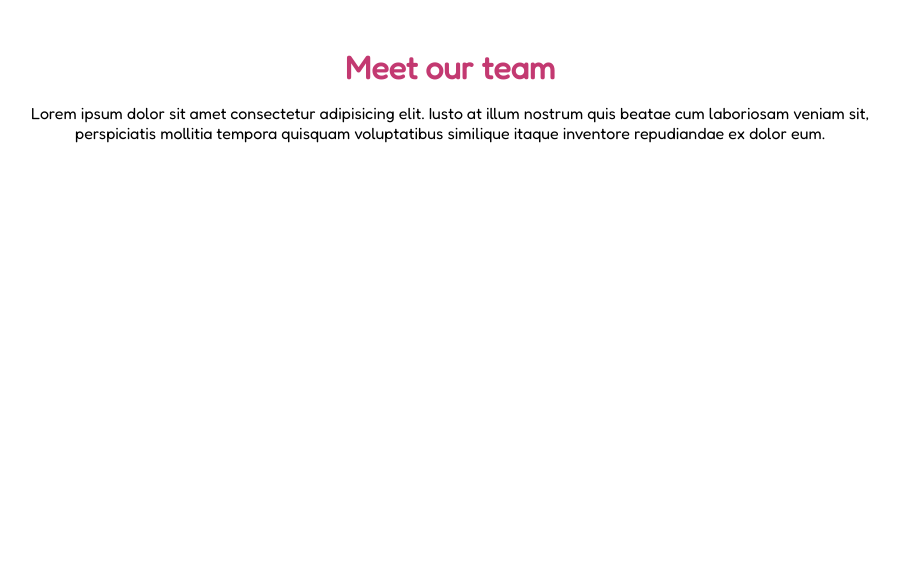
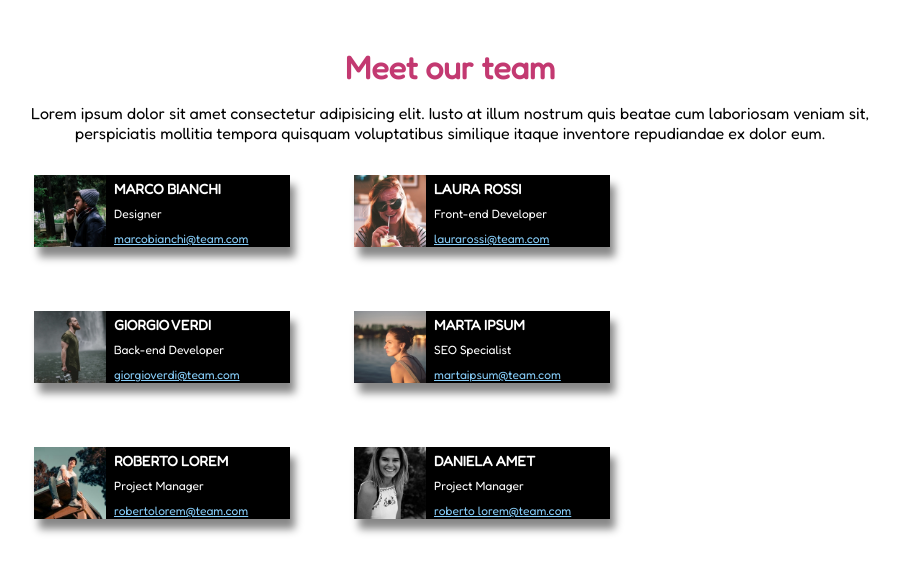
Before and after one commit to AlessioNapoletano/html-css-float-cards, a plain HTML site: page index.html in a window 1280 px wide. Shown: the whole page, without its empty margins (190-1089 px from the left). Drawn offline with Linux system fonts and the light colour scheme.

Commit message:
Add Box Team

```diff
--- a/css/style.css
+++ b/css/style.css
@@ -4,6 +4,13 @@
     box-sizing: border-box;
     font-family: 'Fredoka', sans-serif;
 }
+/*.clearfix::after {
+    content: "";
+    clear: both;
+    display: table;
+}*/
+
+                                                        /*HEADER*/
 header{
     text-align: center;
 }
@@ -15,5 +22,38 @@ header h1{
 div.box-page{
     width: 70%;
     margin: 3rem auto;
-    height: 100px;
 }
+
+                                                    /*SECTION BOX-TEAM*/
+
+main section.box-team{
+    margin: 2rem 2rem;
+    background-color: black;
+    width: 16rem;
+    height: 4.5rem;
+    float: left;
+    box-shadow: 5px 10px 8px #888888;
+}
+
+main section{
+    color: white;
+    font-size: 12px;
+}
+
+img{
+    width: 72px;
+    float: left;
+}
+
+div.description{
+    display: inline-block;
+}
+
+div.description p, div.description h3{
+    padding: .3rem .5rem;
+}
+
+p.p-email{
+    color: lightskyblue;
+    text-decoration: underline;
+}
--- a/index.html
+++ b/index.html
@@ -21,7 +21,110 @@
             <h1>Meet our team</h1>
             <p>Lorem ipsum dolor sit amet consectetur adipisicing elit. Iusto at illum nostrum quis beatae cum laboriosam veniam sit, perspiciatis mollitia tempora quisquam voluptatibus similique itaque inventore repudiandae ex dolor eum.</p>
         </header>
+
+        <main>
+            <section class="box-team">
+                <div class="images clearfix">
+                    <img src="imgs/male1.png" alt="Foto Marco Bianchi">
+                </div>
+                <div class="description">
+                    <h3>
+                        MARCO BIANCHI
+                    </h3>
+                    <p>
+                        Designer
+                    </p>
+                    <p class="p-email">
+                        marcobianchi@team.com
+                    </p>
+                </div>
+            </section>
+
+            <section class="box-team">
+                <div class="images clearfix">
+                    <img src="imgs/female1.png" alt="Foto Laura Rossi">
+                </div>
+                <div class="description">
+                    <h3>
+                        LAURA ROSSI
+                    </h3>
+                    <p>
+                        Front-end Developer
+                    </p>
+                    <p class="p-email">
+                        laurarossi@team.com
+                    </p>
+                </div>
+            </section>
+
+            <section class="box-team">
+                <div class="images clearfix">
+                    <img src="imgs/male2.png" alt="Foto Giorgio Verdi">
+                </div>
+                <div class="description">
+                    <h3>
+                        GIORGIO VERDI
+                    </h3>
+                    <p>
+                        Back-end Developer
+                    </p>
+                    <p class="p-email">
+                        giorgioverdi@team.com
+                    </p>
+                </div>
+            </section>
+
+            <section class="box-team">
+                <div class="images clearfix">
+                    <img src="imgs/female2.png" alt="Foto Marta Ipsum">
+                </div>
+                <div class="description">
+                    <h3>
+                        MARTA IPSUM
+                    </h3>
+                    <p>
+                        SEO Specialist
+                    </p>
+                    <p class="p-email">
+                        martaipsum@team.com
+                    </p>
+                </div>
+            </section>
+
+            <section class="box-team">
+                <div class="images clearfix">
+                    <img src="imgs/male3.png" alt="Foto Roberto Lorem">
+                </div>
+                <div class="description">
+                    <h3>
+                        ROBERTO LOREM
+                    </h3>
+                    <p>
+                        Project Manager
+                    </p>
+                    <p class="p-email">
+                        robertolorem@team.com
+                    </p>
+                </div>
+            </section>
+
+            <section class="box-team">
+                <div class="images clearfix">
+                    <img src="imgs/female3.png" alt="Foto Daniela Amet">
+                </div>
+                <div class="description">
+                    <h3>
+                        DANIELA AMET
+                    </h3>
+                    <p>
+                        Project Manager
+                    </p>
+                    <p class="p-email">
+                        roberto lorem@team.com
+                    </p>
+                </div>
+            </section>
+        </main>
     </div>
-
 </body>
 </html>
```
